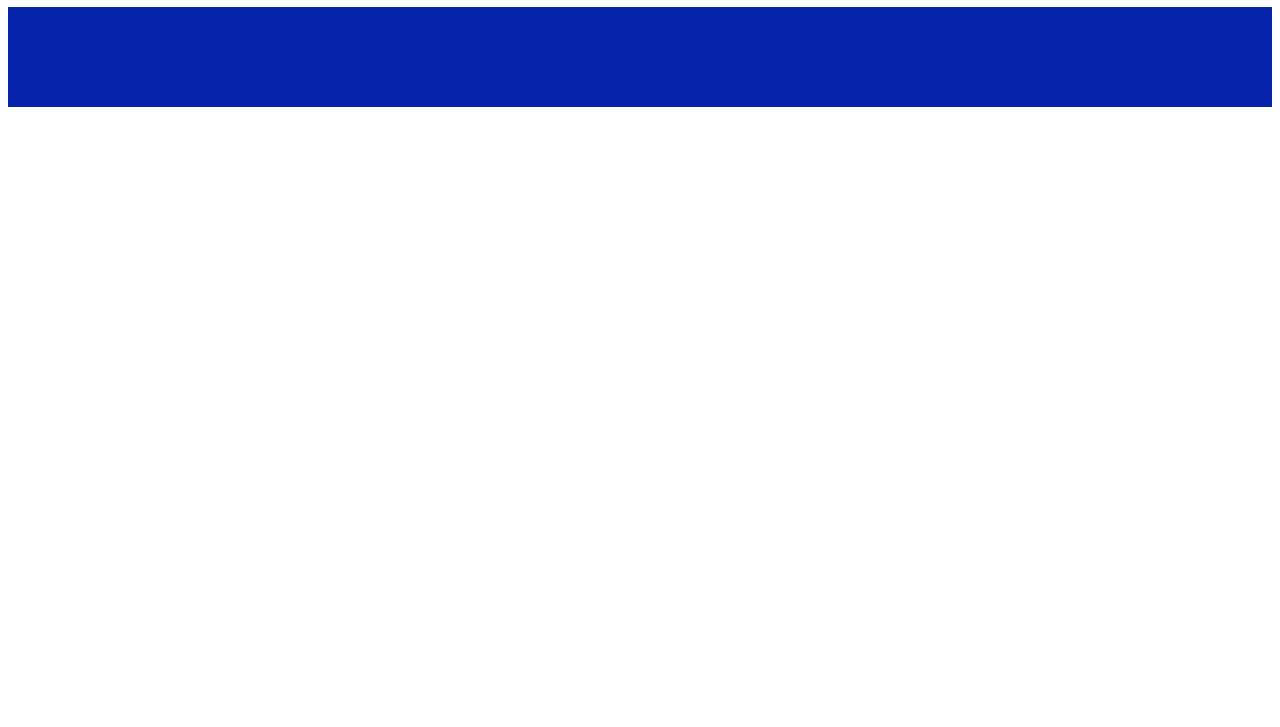
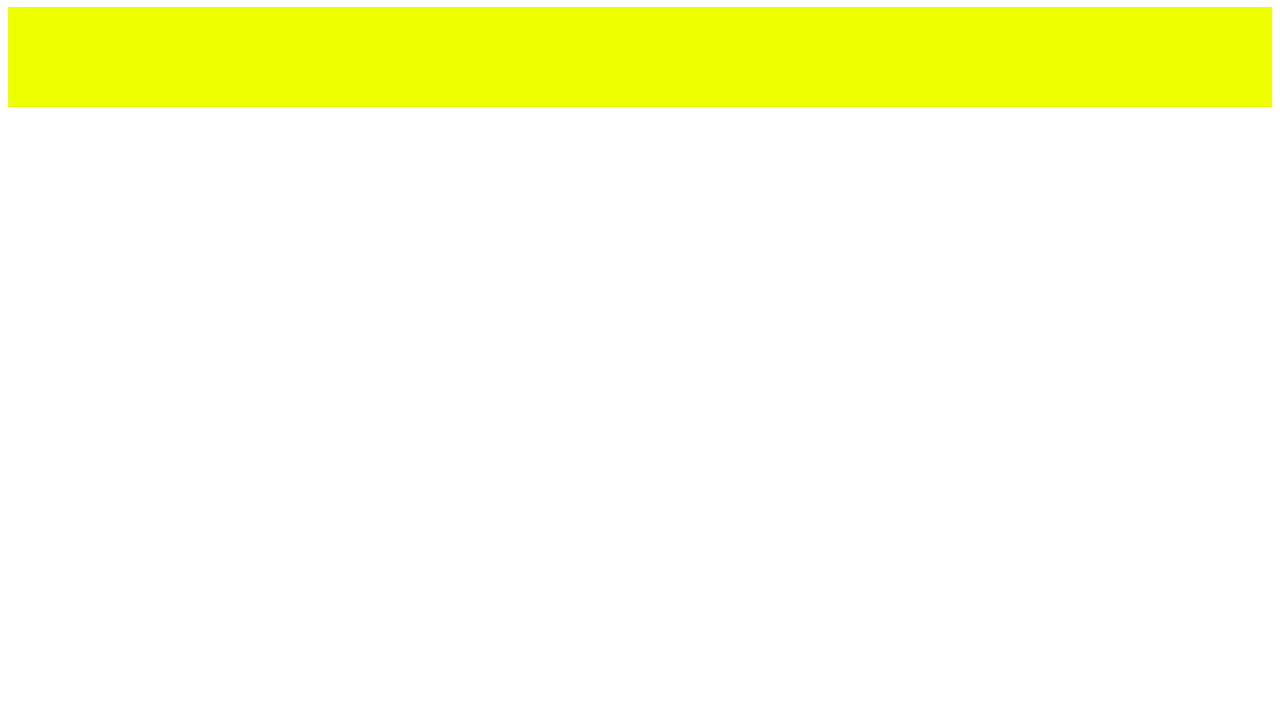
Before and after one commit to Kalepson/Now-Project, a plain HTML site: page index.html in a window 1280 px wide. Shown: the part 73-800 px from the top of the page. Drawn offline with Linux system fonts and the light colour scheme.

Commit message:
test change background color

```diff
--- a/style.css
+++ b/style.css
@@ -1,7 +1,7 @@
 .square {
     widows: 100px;
     height: 100px;
-    background: #0624ab;
+    background: #eeff00;
 }
 
 .scuze {
```
